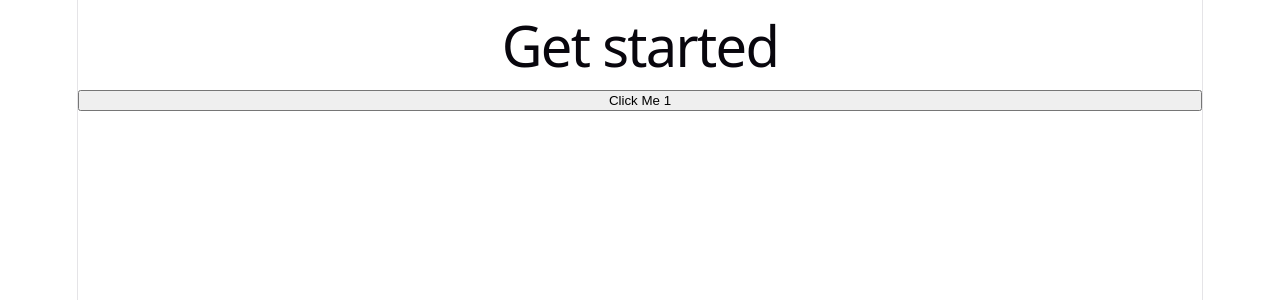
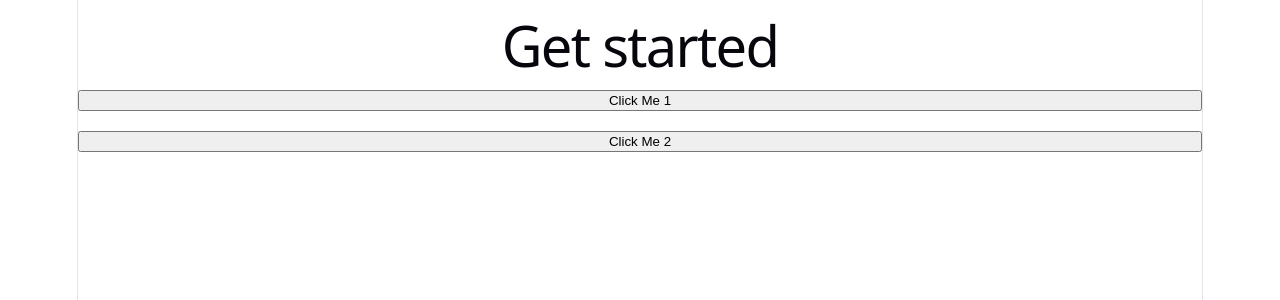
Before and after one commit to kamalcodezen/react-core-concept-part2, a React (Vite) app: page / in a window 1280 px wide. Shown: the top 300 px of the page. Built offline with nearby package versions, Linux system fonts and the light colour scheme.

Commit message:
clickHandle2 explore

```diff
--- a/src/App.jsx
+++ b/src/App.jsx
@@ -2,11 +2,9 @@ import "./App.css";
 
 function App() {
 
-
   function clickHandle1() {
     alert("button click 1");
   }
-
 
   const buttonStyle = {
     marginBottom: "20px",
@@ -21,6 +19,19 @@ function App() {
         Click Me 1
       </button>
 
+
+      <button
+        style={buttonStyle}
+        onClick={function clickHandle2() {
+          alert("click button 2");
+        }}
+      >
+        Click Me 2
+      </button>
+
+
+
+
     </>
   );
 }
```
